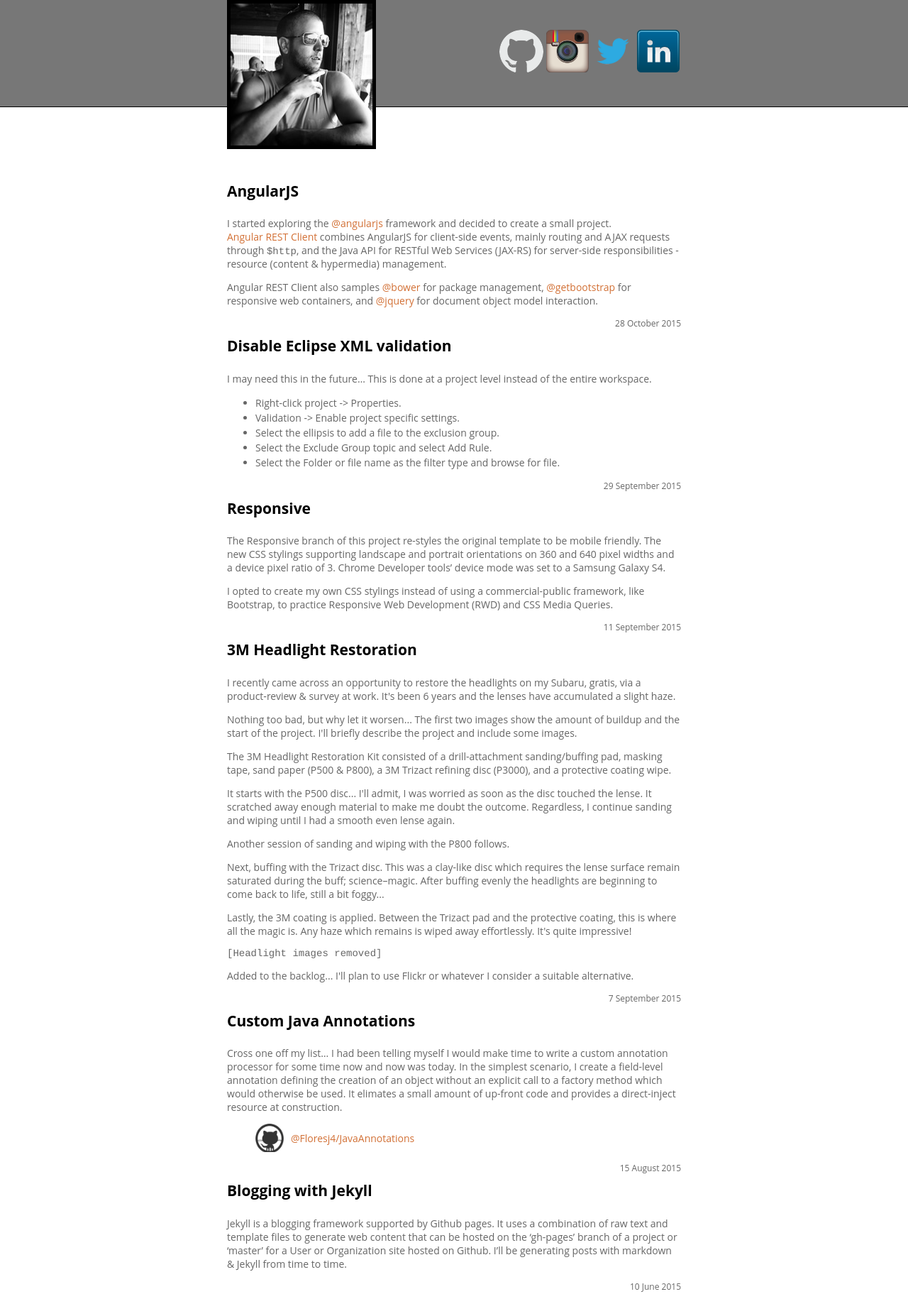
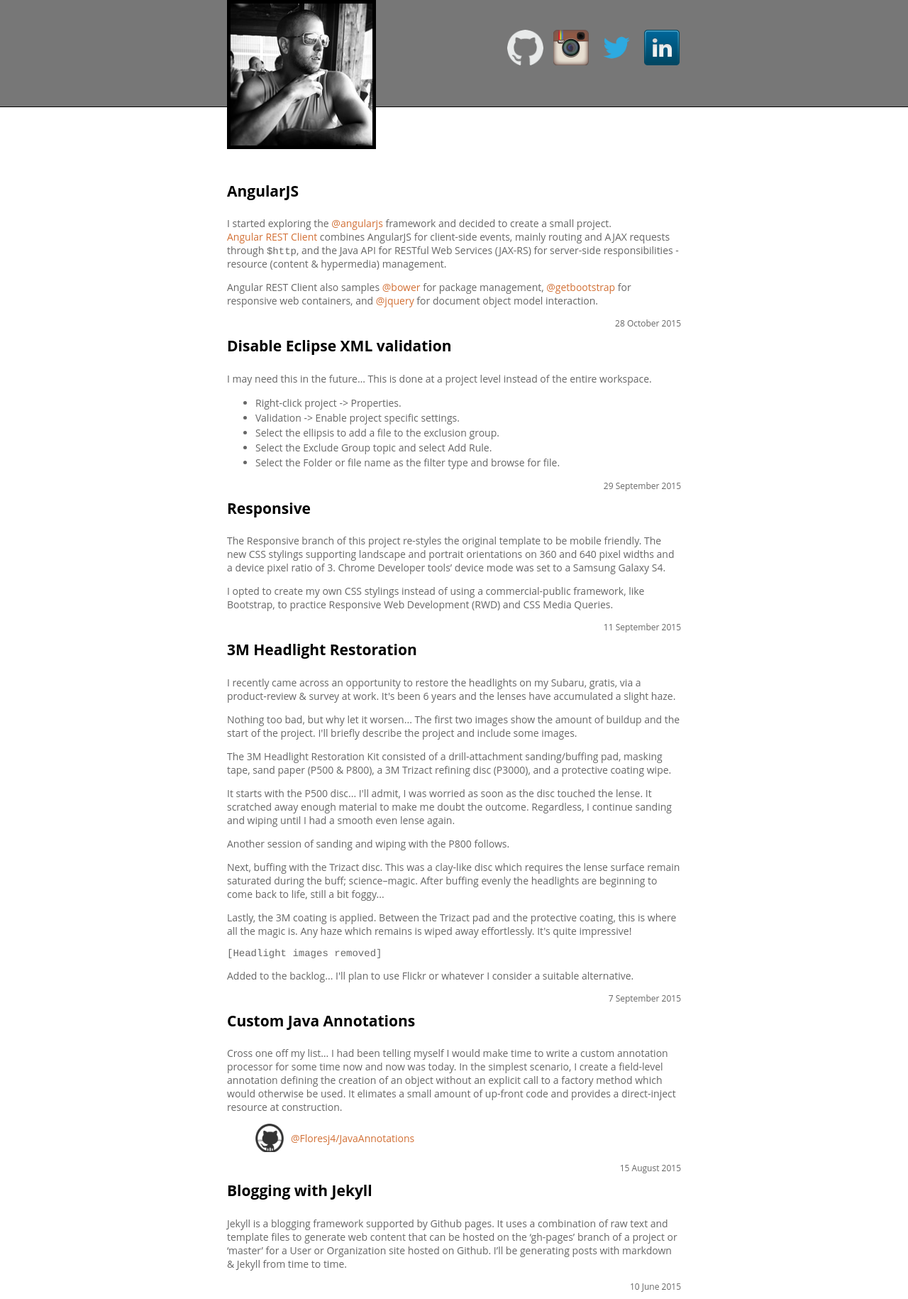
Before and after one commit to Floresj4/floresj4.github.io, a Jekyll site: the page built from index.html, in a window 1280 px wide. Shown: the whole page at 71% size. Built offline with Jekyll 4.4.1, drawn with Linux system fonts in a browser that asks for light colours; nearby versions of some CDN libraries.

Commit message:
spaced social media links

```diff
--- a/style/site.css
+++ b/style/site.css
@@ -44,14 +44,17 @@ a {
 		float:right;
 	}
 }
-.social-links { padding:0; }
+.social-links {
+	padding:0;
+}
 .social-links li {
 	display:inline-block;
 	float:right;
+	margin-left:10px;
 }
 
-@media(min-width:360px) { .social-links li { height:40px; } }
-@media(min-width:640px) { .social-links li { height:60px; } }
+@media(min-width:360px) { .social-links li { height:30px; } }
+@media(min-width:640px) { .social-links li { height:50px; } }
 
 .social-links a {
 	height:inherit;
```
